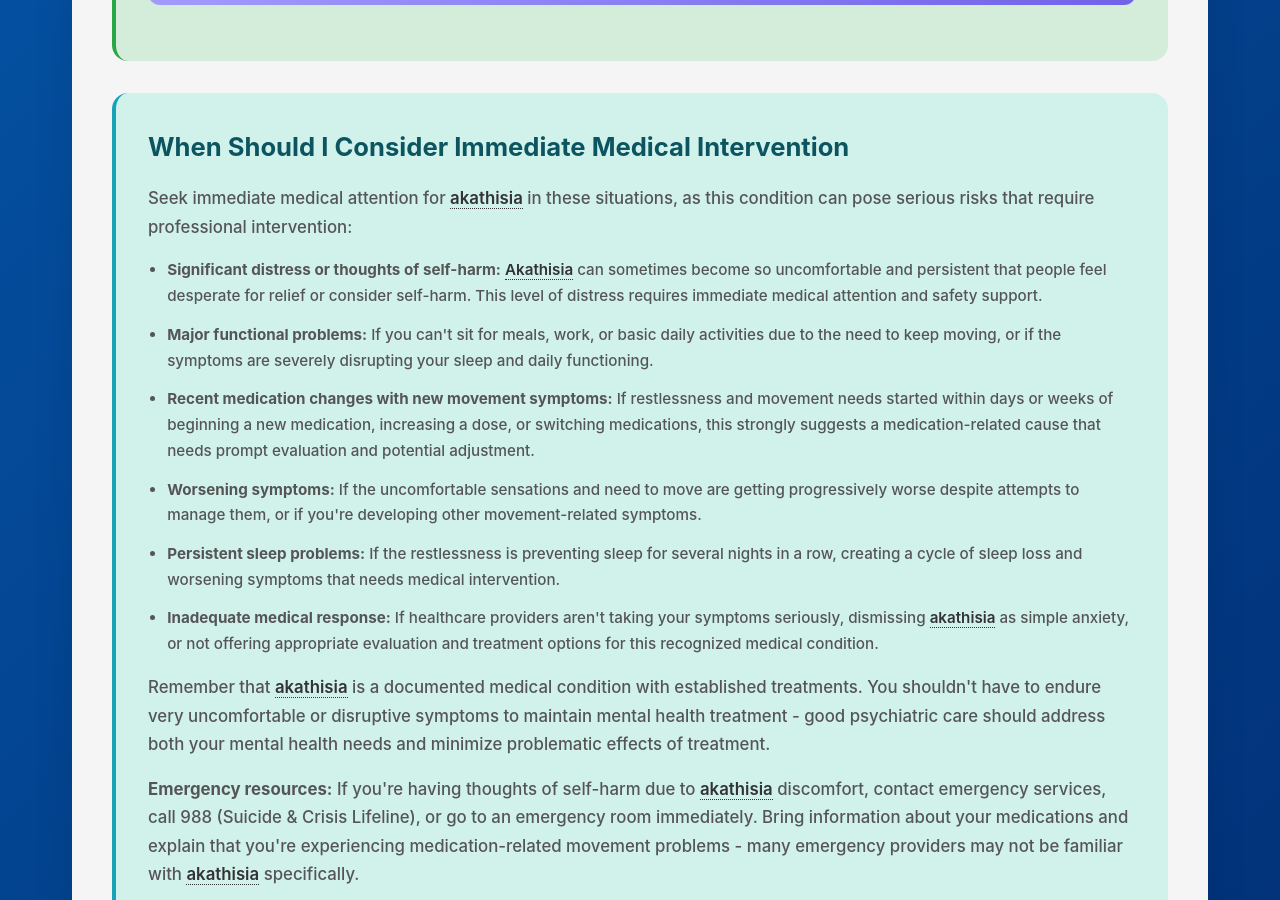
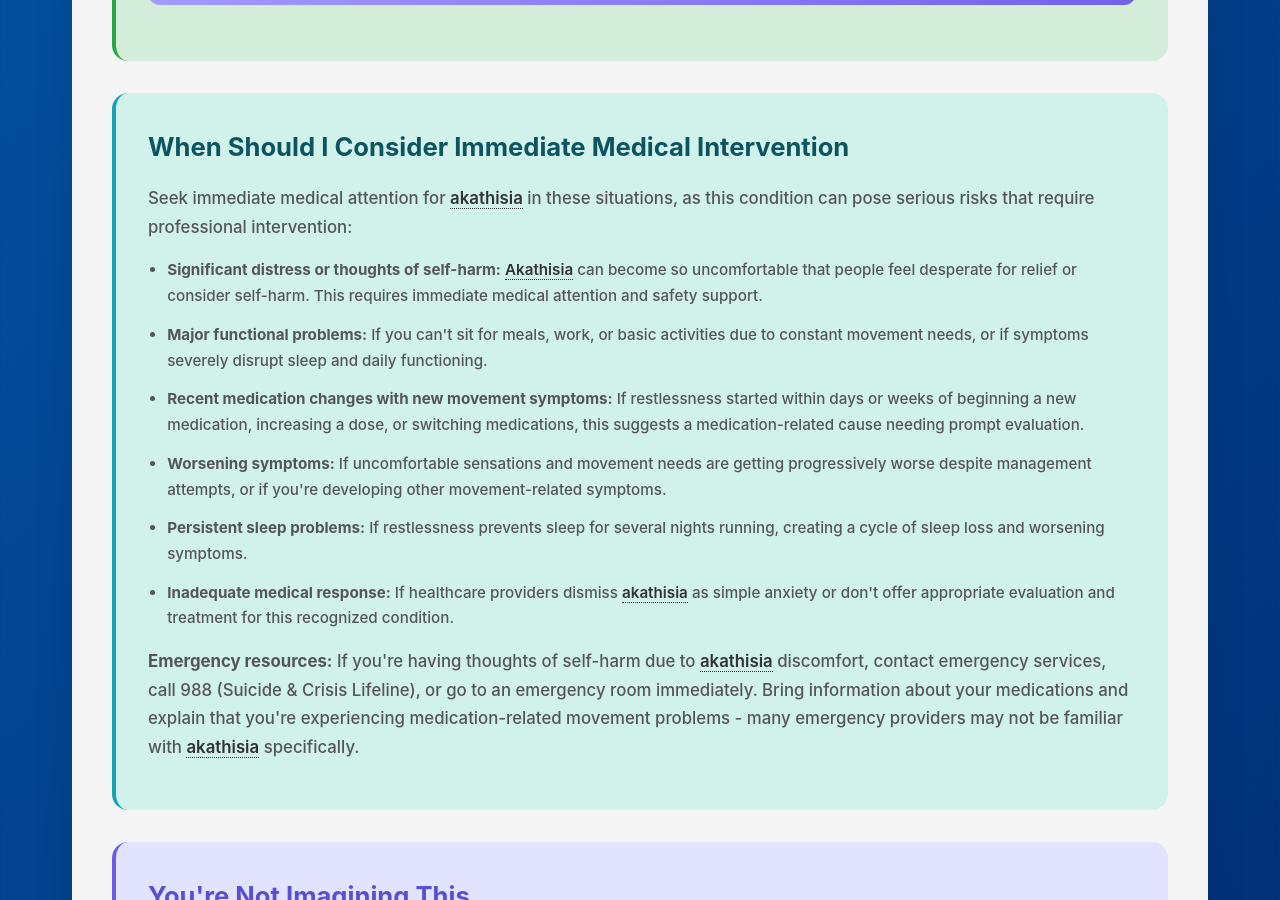
Before and after one commit to neurodivergent-survival-guide/neurodivergent-survival-guide, a Jekyll site: the page built from struggles/akathisia.html, in a window 1280 px wide and 900 px high, scrolled down 4005 px. Built offline with Jekyll 4.4.1, drawn with Linux system fonts in a browser that asks for light colours.

Commit message:
Update akathisia.html

```diff
--- a/struggles/akathisia.html
+++ b/struggles/akathisia.html
@@ -106,15 +106,13 @@ search_terms: ["can't sit still", "restless medication", "medicine making pace",
         <p>Seek immediate medical attention for <span class="jargon">akathisia<span class="tooltip">A movement disorder characterized by inner restlessness and an irresistible urge to move</span></span> in these situations, as this condition can pose serious risks that require professional intervention:</p>
 
         <ul>
-            <li><strong>Significant distress or thoughts of self-harm:</strong> <span class="jargon">Akathisia<span class="tooltip">A movement disorder characterized by inner restlessness and an irresistible urge to move</span></span> can sometimes become so uncomfortable and persistent that people feel desperate for relief or consider self-harm. This level of distress requires immediate medical attention and safety support.</li>
-            <li><strong>Major functional problems:</strong> If you can't sit for meals, work, or basic daily activities due to the need to keep moving, or if the symptoms are severely disrupting your sleep and daily functioning.</li>
-            <li><strong>Recent medication changes with new movement symptoms:</strong> If restlessness and movement needs started within days or weeks of beginning a new medication, increasing a dose, or switching medications, this strongly suggests a medication-related cause that needs prompt evaluation and potential adjustment.</li>
-            <li><strong>Worsening symptoms:</strong> If the uncomfortable sensations and need to move are getting progressively worse despite attempts to manage them, or if you're developing other movement-related symptoms.</li>
-            <li><strong>Persistent sleep problems:</strong> If the restlessness is preventing sleep for several nights in a row, creating a cycle of sleep loss and worsening symptoms that needs medical intervention.</li>
-            <li><strong>Inadequate medical response:</strong> If healthcare providers aren't taking your symptoms seriously, dismissing <span class="jargon">akathisia<span class="tooltip">A movement disorder characterized by inner restlessness and an irresistible urge to move</span></span> as simple anxiety, or not offering appropriate evaluation and treatment options for this recognized medical condition.</li>
+            <li><strong>Significant distress or thoughts of self-harm:</strong> <span class="jargon">Akathisia<span class="tooltip">A movement disorder characterized by inner restlessness and an irresistible urge to move</span></span> can become so uncomfortable that people feel desperate for relief or consider self-harm. This requires immediate medical attention and safety support.</li>
+            <li><strong>Major functional problems:</strong> If you can't sit for meals, work, or basic activities due to constant movement needs, or if symptoms severely disrupt sleep and daily functioning.</li>
+            <li><strong>Recent medication changes with new movement symptoms:</strong> If restlessness started within days or weeks of beginning a new medication, increasing a dose, or switching medications, this suggests a medication-related cause needing prompt evaluation.</li>
+            <li><strong>Worsening symptoms:</strong> If uncomfortable sensations and movement needs are getting progressively worse despite management attempts, or if you're developing other movement-related symptoms.</li>
+            <li><strong>Persistent sleep problems:</strong> If restlessness prevents sleep for several nights running, creating a cycle of sleep loss and worsening symptoms.</li>
+            <li><strong>Inadequate medical response:</strong> If healthcare providers dismiss <span class="jargon">akathisia<span class="tooltip">A movement disorder characterized by inner restlessness and an irresistible urge to move</span></span> as simple anxiety or don't offer appropriate evaluation and treatment for this recognized condition.</li>
         </ul>
-
-        <p>Remember that <span class="jargon">akathisia<span class="tooltip">A movement disorder characterized by inner restlessness and an irresistible urge to move</span></span> is a documented medical condition with established treatments. You shouldn't have to endure very uncomfortable or disruptive symptoms to maintain mental health treatment - good psychiatric care should address both your mental health needs and minimize problematic effects of treatment.</p>
 
         <div class="highlight-box">
             <p><strong>Emergency resources:</strong> If you're having thoughts of self-harm due to <span class="jargon">akathisia<span class="tooltip">A movement disorder characterized by inner restlessness and an irresistible urge to move</span></span> discomfort, contact emergency services, call 988 (Suicide & Crisis Lifeline), or go to an emergency room immediately. Bring information about your medications and explain that you're experiencing medication-related movement problems - many emergency providers may not be familiar with <span class="jargon">akathisia<span class="tooltip">A movement disorder characterized by inner restlessness and an irresistible urge to move</span></span> specifically.</p>
```
